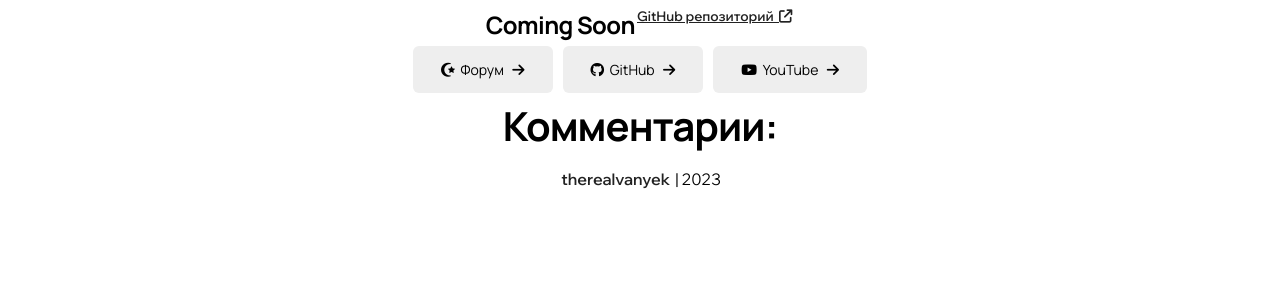
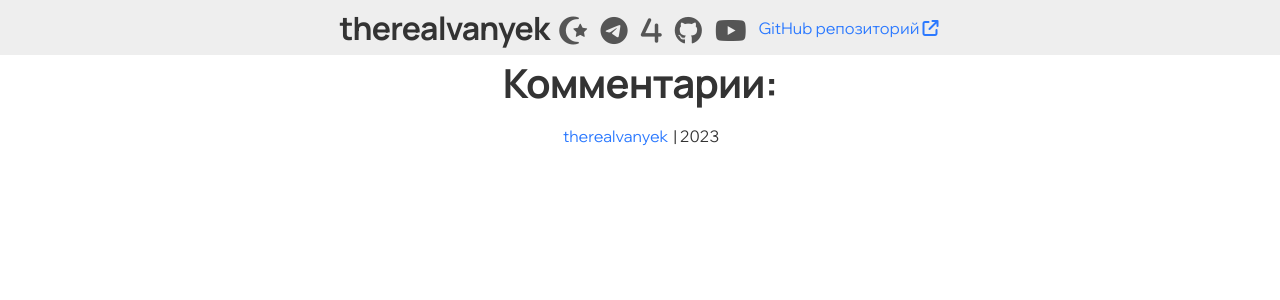
Before and after one commit to 4vanyek/therealvanyek-ml, a PHP site: page / in a window 1280 px wide. Shown: the top 300 px of the page. Run offline with PHP 8.4, Linux system fonts and the light colour scheme; some libraries are stand-ins or nearby versions.

Commit message:
куча изменений

```diff
--- a/css/general.css
+++ b/css/general.css
@@ -9,10 +9,20 @@
 
 body {
     background-color: var(--bg);
+    margin: 0;
+}
+.left {
+    float: left;
+}
+.right {
+    float: right;
 }
 .gh-comments {
     width: 50%;
     margin: auto;
+}
+h1, h2, h3, h4, h5, h6, p {
+    color: #333;
 }
 h1 {
     font-family: 'Manrope', sans-serif;
@@ -33,7 +43,24 @@ h2 {
 .center {
     text-align: center;
     display: flex;
+    justify-content: right;
+    align-items: center;
+}
+.nav {
+    display: flex;
+    background: #eee;
+    align-items: center;
     justify-content: center;
+}
+.nav a {
+    margin: 5px;
+}
+.jleft {
+    justify-content: left !important;
+    display: flex;
+}
+.jright {
+    justify-content: right !important;
 }
 #tcent {
     text-align: center;
@@ -43,16 +70,17 @@ a {
     transition: 300ms cubic-bezier(0.075, 0.82, 0.165, 1);
     border: 2px solid transparent;
     border-radius: 6px;
-    font-weight: 600;
 }
 a:visited, a {
-    color: #222;
+    color: #2b79ff;
 }
 a:hover {
     /*border-color: #ddd;*/
     background: #ddd;
-    color: #000;
     transition: 300ms cubic-bezier(0.075, 0.82, 0.165, 1);
+}
+a:active {
+    scale: 0.97;
 }
 button {
     padding: 1em 2em;
--- /dev/null
+++ b/css/socialicons.css
@@ -0,0 +1,37 @@
+ol {
+    list-style: none;
+    margin: 0;
+    padding: 0;
+  }
+  .social-icons li {
+    vertical-align: top;
+    display: inline;
+    font-size: 36px;
+    margin: 0;
+  }
+  .social-icons a {
+    background: none;
+    color: #555;
+    border: none;
+    padding: 0;
+    margin: 0;
+  }
+  .social-icons a::after {
+    content: none;
+  }
+  .social-icons-container {
+    display: flex;
+    justify-content: center;
+    align-items: center;
+    margin: 5px;
+  }
+  .social-icon {
+    font-size: 28px;
+    transition-duration: 0.2s;
+    margin: 5px;
+  }
+  .social-icon:hover {
+    display: inline;
+    color: #333;
+    transition-duration: 0.2s;
+  }
--- a/index.html
+++ b/index.html
@@ -7,35 +7,25 @@
     <link rel="preconnect" href="https://fonts.googleapis.com">
     <link rel="preconnect" href="https://fonts.gstatic.com" crossorigin>
     <link href="css/general.css" rel="stylesheet">
-	<link href="css/tabs.css" rel="stylesheet">
 	<link href="css/mobile.css" rel="stylesheet">
-	<link href="css/dropdown.css" rel="stylesheet">
-	<link href="css/toastinette.min.css" rel="stylesheet">
+	<link href="css/socialicons.css" rel="stylesheet">
     <link href="https://fonts.googleapis.com/css2?family=Manrope:wght@200;300;400;500;600;700;800&family=Wix+Madefor+Display:wght@400;500;600;700;800&display=swap" rel="stylesheet">
     <link rel="stylesheet" href="https://cdnjs.cloudflare.com/ajax/libs/font-awesome/6.4.0/css/all.min.css" />
     <title>Under Reconstruction</title>
 </head>
 <body>
-    <div class="flex; center">
-        <h2 style="font-size: 1.5rem;">Coming Soon</h2>
-        <sub><a href="https://github.com/4vanyek/trvml" target="_blank" style="text-decoration: underline;">
-            GitHub репозиторий&nbsp;
-            <i class="fa-solid fa-arrow-up-right-from-square"></i>
-        </a></sub>
-    </div>
-    <div class="center">
-    <button onclick="window.location.href='https://forum.therealvanyek.ml/'">
-        <i class="fa-solid fa-star-and-crescent"></i>&nbsp;&nbsp;Форум&nbsp;&nbsp;
-        <i class="fa-solid fa-arrow-right"></i>
-    </button>
-    <button onclick="window.location.href='https://github.com/4vanyek/'">
-        <i class="fa-brands fa-github"></i>&nbsp;&nbsp;GitHub&nbsp;&nbsp;
-        <i class="fa-solid fa-arrow-right"></i>
-    </button>
-    <button onclick="window.location.href='https://youtube.com/@therealvanyek8175/'">
-        <i class="fa-brands fa-youtube"></i>&nbsp;&nbsp;YouTube&nbsp;&nbsp;
-        <i class="fa-solid fa-arrow-right"></i>
-    </button>
+    <div class="nav">
+        <h2 style="font-size: 2rem;">therealvanyek</h2>
+        <div class="social-icons-container right">
+            <ol class="social-icons">
+                <li><a href="https://forum.therealvanyek.ml"><i class="fa-solid fa-star-and-crescent social-icon"></i></a></li>
+                <li><a href="https://telegram.dog/trv_official1"><i class="fa-brands fa-telegram social-icon"></i></a></li>
+                <li><a href="https://4pda.to/forum/index.php?showuser=10840063"><i class="fa-solid fa-4 social-icon"></i></a></li>
+                <li><a href="https://github.com/4vanyek"><i class="fa-brands fa-github social-icon"></i></a></li>
+                <li><a href="https://youtube.com/@therealvanyek8175"><i class="fa-brands fa-youtube social-icon"></i></a></li>
+            </ol>
+        </div>
+        <a href="https://github.com/4vanyek/trvml" style="margin: 0;" target="_blank">GitHub репозиторий&nbsp;<i class="fa-solid fa-arrow-up-right-from-square"></i></a>
     </div>
     <h2 id="tcent">Комментарии:</h2>
     <div class="gh-comments">
--- a/tvhome/general.css
+++ b/tvhome/general.css
@@ -1,7 +1,7 @@
 @import url('https://fonts.googleapis.com/css2?family=Wix+Madefor+Display:wght@400;500;600;700;800&display=swap');
 
 body {
-  background-image: url('bg_tvhome.png');
+  background-image: url('img/bg_tvhome.png');
   background-repeat: no-repeat;
   background-attachment: fixed;
   background-size: cover;
```
Also changed, not shown: tvhome/index.html (+5 -5 lines), tvhome/img/bg_tvhome.png (renamed from tvhome/bg_tvhome.png), tvhome/img/forkplayer_logo.png (renamed from tvhome/forkplayer_logo.png), tvhome/img/ottplayer_logo.png (renamed from tvhome/ottplayer_logo.png), tvhome/img/ssiptv_logo.jpg (renamed from tvhome/ssiptv_logo.jpg), tvhome/img/xsmart_logo.png (renamed from tvhome/xsmart_logo.png), tvhome/img/youtube.png (renamed from tvhome/youtube.png).
